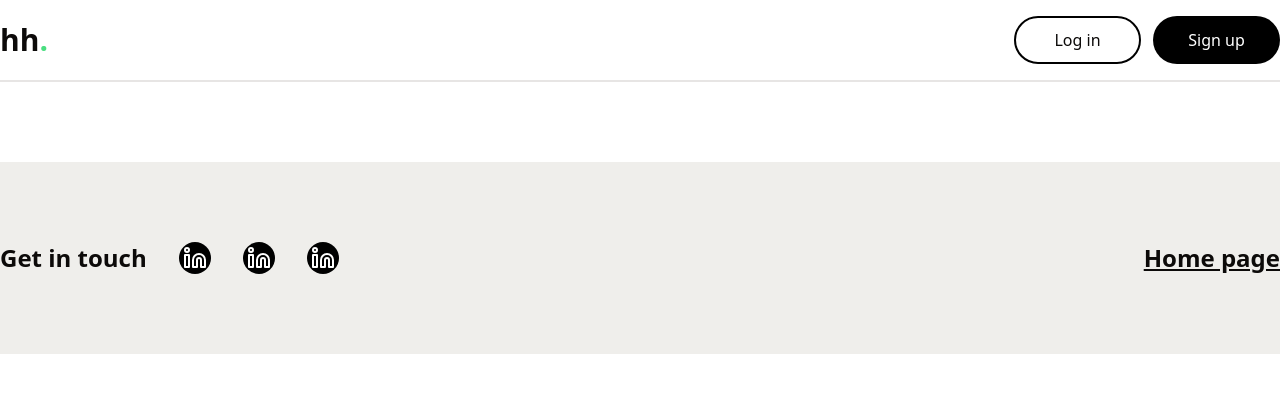
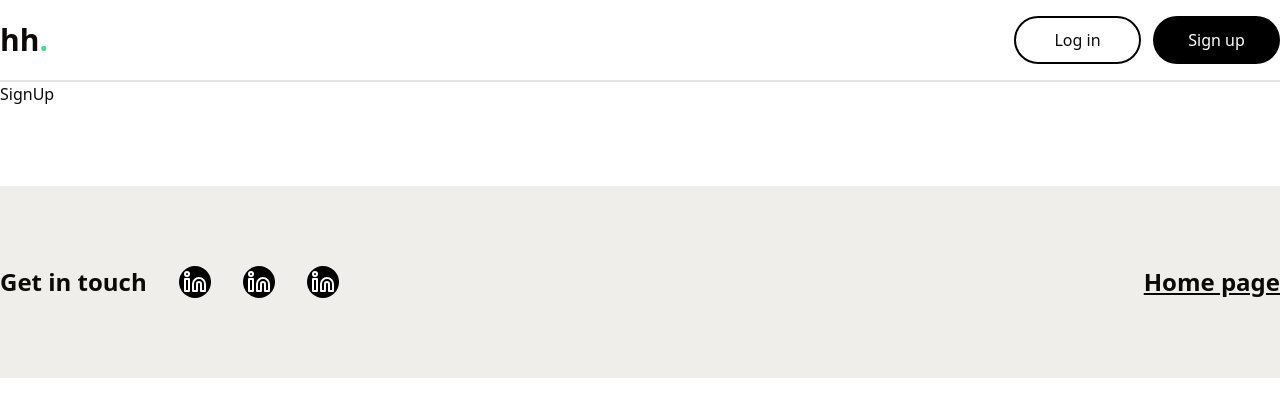
Before and after one commit to werapolJa/Werapol-Blog, a React (Vite) app: page /signup in a window 1280 px wide. Shown: the top 416 px of the page. Built offline with nearby package versions, Linux system fonts and the light colour scheme.

Commit message:
fix:add route login and signup and fix change navbar navigate signin to  signup

```diff
--- a/src/App.jsx
+++ b/src/App.jsx
@@ -7,6 +7,8 @@ import { Navbar } from "./components/Navbar";
 import { Footer } from "./components/Footer";
 import Home from "./page/Home";
 import LandingPage from "./page/LandingPage";
+import Login from "./page/Login";
+import SignUp from "./page/SignUp";
 
 
 function App() {
@@ -16,7 +18,8 @@ function App() {
         <Navbar />
         <Routes>
           <Route path="/" element={<Home />} />
-
+          <Route path="/login" element={<Login />} />
+          <Route path="/signup" element={<SignUp />} />
           <Route
             path="/landingpage/:landingId/:total"
             element={<LandingPage />}
--- a/src/components/Navbar.jsx
+++ b/src/components/Navbar.jsx
@@ -23,7 +23,7 @@ export function Navbar() {
             <button className="border-black border-2 w-[127px] h-[48px] rounded-full hover:cursor-pointer" onClick={()=>navigator("/login")}>
               Log in
             </button>
-            <button className="w-[127px] h-[48px] rounded-full bg-black text-white hover:cursor-pointer"onClick={()=>navigator("/signin")}>
+            <button className="w-[127px] h-[48px] rounded-full bg-black text-white hover:cursor-pointer"onClick={()=>navigator("/signup")}>
               Sign up
             </button>
           </div>
--- /dev/null
+++ b/src/page/Login.jsx
@@ -0,0 +1,9 @@
+import React from 'react'
+
+function Login() {
+  return (
+    <div>Login</div>
+  )
+}
+
+export default Login
--- /dev/null
+++ b/src/page/SignUp.jsx
@@ -0,0 +1,9 @@
+import React from 'react'
+
+function SignUp() {
+  return (
+    <div>SignUp</div>
+  )
+}
+
+export default SignUp
```
